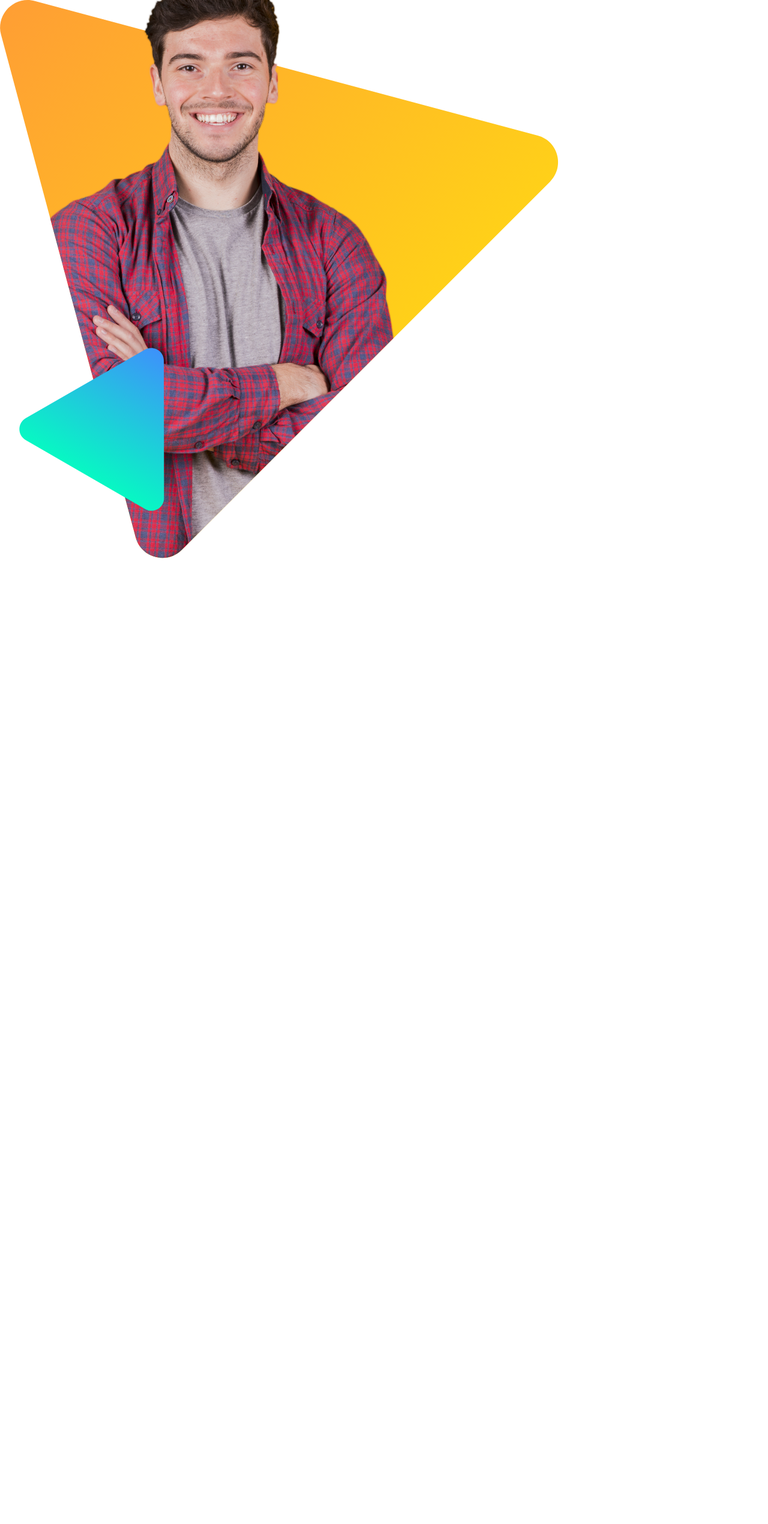
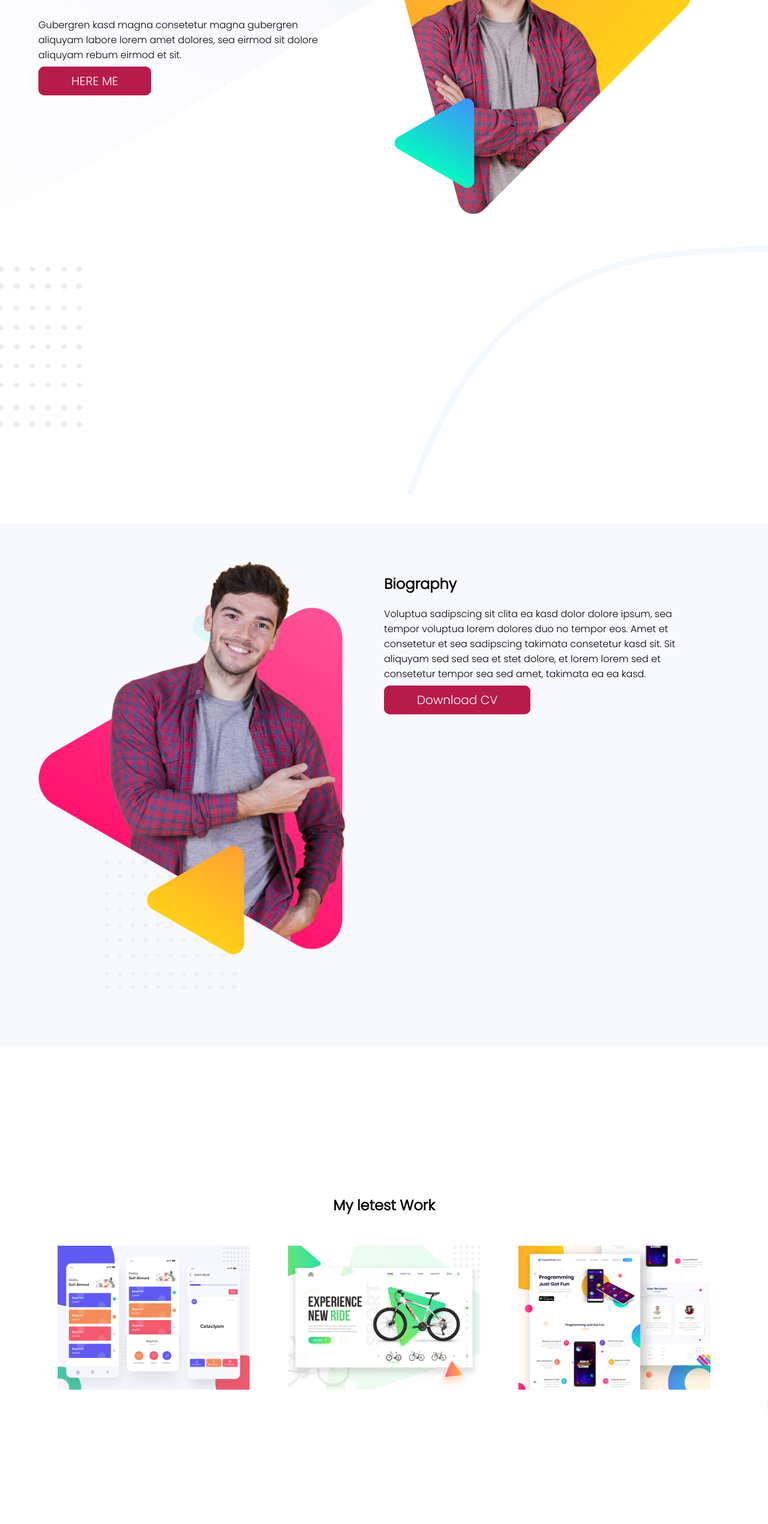
Before and after one commit to atikfaisalemon/personal-website, a plain HTML site: page index.html in a window 1280 px wide. Shown: the part 248-2789 px from the top of the page at 60% size. Before the commit the page ends 1186 px from the top, so only its background shows below. Drawn offline with Linux system fonts and the light colour scheme.

Commit message:
work section done

```diff
--- a/index.html
+++ b/index.html
@@ -12,12 +12,34 @@
     <section class="header">
         <div class="half-width">
             <h2 id="thin">Hello I am</h2>
-            <h1>Emon</h1>
+            <h1 class="name">Atik Faisal Emon</h1>
             <p>Gubergren kasd magna consetetur magna gubergren aliquyam labore lorem amet dolores, sea eirmod sit dolore aliquyam rebum eirmod et sit.</p>
-            <a href="">HERE ME</a>
+            <a class="button" href="">HERE ME</a>
         </div>
-        <div>
+        <div class="half-width">
             <img src="img/peter.png" alt="">
+        </div>
+
+    </section>
+    <section class="bio">
+        <div class="half-width">
+            <img id="bio-img" src="img/peter_dream.png" alt="">
+        </div>
+        <div class="half-width">
+            <h2>Biography</h2>
+            <p>Voluptua sadipscing sit clita ea kasd dolor dolore ipsum, sea tempor voluptua lorem dolores duo no tempor eos. Amet et consetetur et sea sadipscing takimata consetetur kasd sit. Sit aliquyam sed sed sea et stet dolore, et lorem lorem sed et consetetur tempor sea sed amet, takimata ea ea kasd.</p>
+            <a class="button" href="">Download CV</a>
+        </div>
+
+    </section>
+    <section class="work">
+        <div class="work-heading">
+            <h2>My letest Work</h2>
+        </div>
+        <div class="work-img">
+            <img src="img/work-1.png" alt="">
+            <img src="img/work-2.jpg" alt="">
+            <img src="img/work-3.jpg" alt="">
         </div>
 
     </section>
--- a/style.css
+++ b/style.css
@@ -2,3 +2,64 @@ body{
     font-family: 'Poppins', sans-serif;
     margin: 0;
 }
+.header{
+    background-image: url(img/header-bg.png);
+    width: 100%;
+    height: 1100px;
+    background-repeat: no-repeat;
+}
+.half-width{
+    width: 40%;
+    float: left;
+    margin-left: 5%;
+    margin-top: 5%;
+
+}
+.half-width img{
+    width: 100%;
+}
+.button{
+    color: white;
+    margin-top: 60px;
+    text-decoration: none;
+    font-size: 20px;
+    background-color:rgb(182, 28, 74);
+    border: 5px rgb(182, 28, 74) solid;
+    padding: 5px;
+    padding-left: 50px;
+    padding-right: 50px;
+    border-radius: 10px;
+
+}
+.name{
+    font-size: 50px;
+    color: rgb(182, 28, 74);
+    font-weight: 1400;
+}
+.bio{
+    background-image: url(img/biography-bg.png);
+    width: 100%;
+    height: 1100px;
+    margin-top: 20px;
+    background-repeat: no-repeat;
+
+
+}
+#bio-img{
+    width: 100%;
+}
+.work-heading{
+    text-align: center;
+}
+.work-img{
+    background-image: url(img/latest-work-bg.png);
+    height: 900px;
+    margin-top: 20px;
+    background-repeat: no-repeat;
+    text-align: center;
+}
+.work-img img{
+    width: 25%;
+    padding: 30px;
+
+}
```
